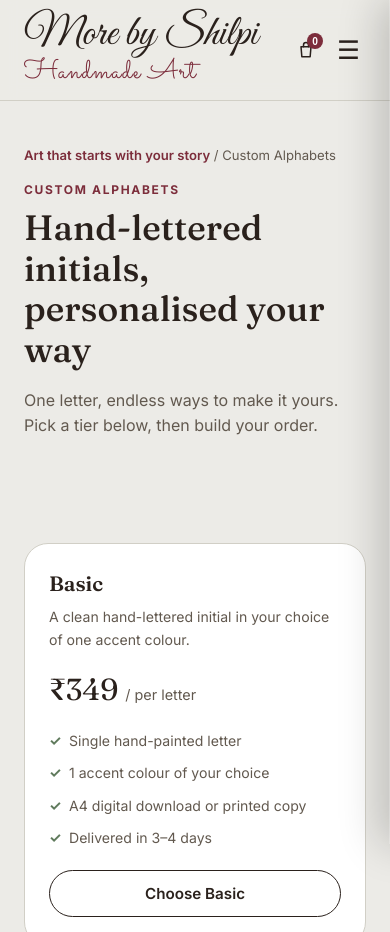
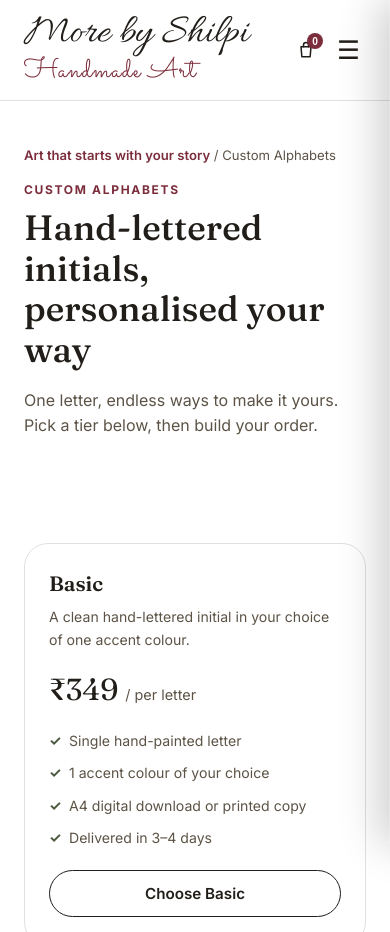
Before and after one commit to nikhilgupta3009/doctorpaints, a plain HTML site: page alphabets.html in a window 390 px wide. Shown: the top 932 px of the page. Drawn offline with Linux system fonts and the light colour scheme.

Commit message:
Back to white background; switch logo font to Allura
Restores the original white palette and deep wine accents. Logo moves from
Great Vibes to Allura, slightly smaller on phones so it never touches the
cart icon. Bump cache-bust to v=37.

Co-Authored-By: Claude Sonnet 5.5 <noreply@anthropic.com>

```diff
--- a/alphabets.html
+++ b/alphabets.html
@@ -6,8 +6,8 @@
 <title>Customized Alphabets — Basic, Customized & Premium — More by Shilpi</title>
 <meta name="description" content="Hand-lettered custom alphabets in three tiers — Basic, Customized and Premium — personalised with your colours, motifs and story.">
 <link rel="preconnect" href="https://fonts.googleapis.com">
-<link href="https://fonts.googleapis.com/css2?family=Fraunces:opsz,wght@9..144,400;9..144,500;9..144,600&family=Inter:wght@400;500;600;700&family=Alex+Brush&family=Great+Vibes&family=Sacramento&family=Caveat:wght@400;600&display=swap" rel="stylesheet">
-<link rel="stylesheet" href="css/style.css?v=34">
+<link href="https://fonts.googleapis.com/css2?family=Fraunces:opsz,wght@9..144,400;9..144,500;9..144,600&family=Inter:wght@400;500;600;700&family=Alex+Brush&family=Allura&family=Sacramento&family=Caveat:wght@400;600&display=swap" rel="stylesheet">
+<link rel="stylesheet" href="css/style.css?v=37">
 </head>
 <body data-page="alphabets" data-bucket="inspirations">
 
@@ -102,9 +102,9 @@
 
 <div id="site-footer"></div>
 
-<script src="js/data.js?v=34"></script>
-<script src="js/cart.js?v=34"></script>
-<script src="js/main.js?v=34"></script>
-<script src="js/alphabets.js?v=34"></script>
+<script src="js/data.js?v=37"></script>
+<script src="js/cart.js?v=37"></script>
+<script src="js/main.js?v=37"></script>
+<script src="js/alphabets.js?v=37"></script>
 </body>
 </html>
--- a/css/style.css
+++ b/css/style.css
@@ -5,16 +5,16 @@
    =================================================================== */
 
 :root {
-  --cream: #ecebe7;            /* warm stone page background */
-  --paper: #ffffff;            /* cards sit brighter than the page */
-  --ink: #2a211c;
-  --ink-soft: #62594f;
-  --line: #d1cfc6;
+  --cream: #ffffff;
+  --paper: #ffffff;
+  --ink: #211d19;
+  --ink-soft: #5c5346;
+  --line: #e0e0de;
   --terracotta: #7c2d3b;       /* deep wine — primary accent */
   --terracotta-dark: #591f29;
-  --sage: #5f7a5c;             /* soft sage — secondary accent */
-  --gold: #c79a55;             /* warm brass — premium highlight */
-  --cream-deep: #deddd6;       /* darker stone, for alternate sections */
+  --sage: #4a5940;             /* deep forest — secondary accent */
+  --gold: #a9834a;             /* antique brass — premium highlight */
+  --cream-deep: #f2f2f0;
 
   --radius-s: 6px;
   --radius-m: 14px;
@@ -135,7 +135,7 @@ p { margin: 0 0 1em; color: var(--ink-soft); }
   position: sticky;
   top: 0;
   z-index: 100;
-  background: rgba(236, 235, 231, .92);
+  background: rgba(255, 255, 255, .92);
   backdrop-filter: blur(8px);
   border-bottom: 1px solid var(--line);
 }
@@ -152,8 +152,8 @@ p { margin: 0 0 1em; color: var(--ink-soft); }
   line-height: 1;
 }
 .logo-name {
-  font-family: "Great Vibes", "Alex Brush", cursive;
-  font-size: 2.7rem;
+  font-family: "Allura", "Alex Brush", cursive;
+  font-size: 3rem;
   font-weight: 400;
   color: var(--ink);
   white-space: nowrap;
@@ -785,6 +785,7 @@ p { margin: 0 0 1em; color: var(--ink-soft); }
   .paper-guide { grid-template-columns: 1fr; }
 }
 @media (max-width: 640px) {
+  .logo-name { font-size: 2.6rem; }
   .hero-bleed { aspect-ratio: auto; min-height: 0; }
   .hero-bleed-copy { position: relative; padding: 36px 20px; }
   .grid--2, .grid--3, .grid--4 { grid-template-columns: 1fr; }
```
Also changed, not shown: about.html (+5 -5 lines), contact.html (+5 -5 lines), events.html (+5 -5 lines), expressions.html (+6 -6 lines), index.html (+5 -5 lines), inspirations.html (+5 -5 lines), learn.html (+5 -5 lines), product.html (+6 -6 lines), story-frame.html (+6 -6 lines).
